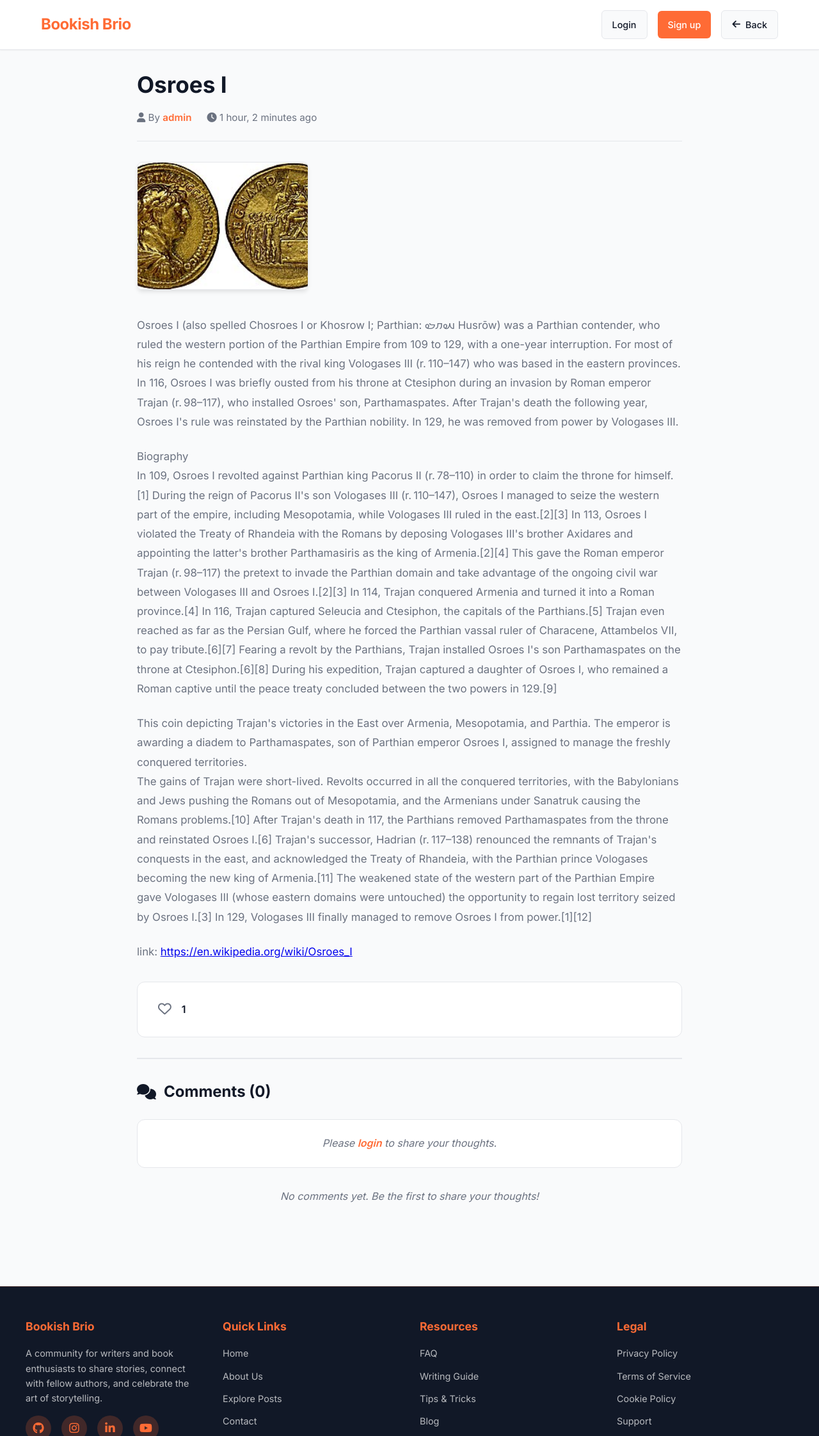
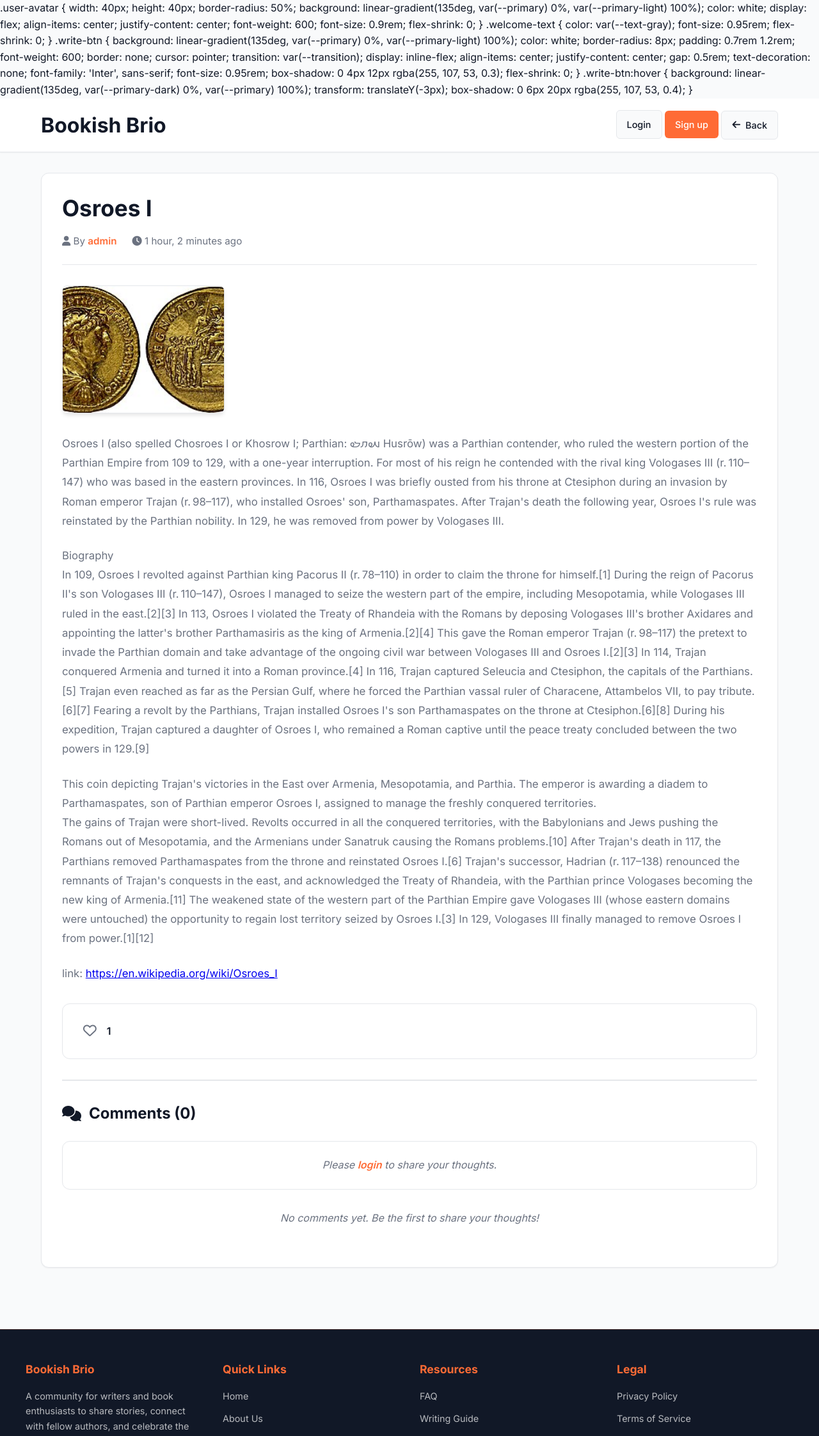
Before and after one commit to SmitBdangar/Bookish-Brio, a Django app: page /post/1/ in a window 1280 px wide. Shown: the top 2244 px of the page at 64% size. Run offline with Django 5.2, Linux system fonts and the light colour scheme; data comes from the database, SQL or seed files in the repository; data that the repository does not hold is empty.

Commit message:
fix the containe size

```diff
--- a/home/templates/home/post_detail.html
+++ b/home/templates/home/post_detail.html
@@ -1,4 +1,48 @@
-{% load static %}
+.user-avatar {
+            width: 40px;
+            height: 40px;
+            border-radius: 50%;
+            background: linear-gradient(135deg, var(--primary) 0%, var(--primary-light) 100%);
+            color: white;
+            display: flex;
+            align-items: center;
+            justify-content: center;
+            font-weight: 600;
+            font-size: 0.9rem;
+            flex-shrink: 0;
+        }
+
+        .welcome-text {
+            color: var(--text-gray);
+            font-size: 0.95rem;
+            flex-shrink: 0;
+        }
+
+        .write-btn {
+            background: linear-gradient(135deg, var(--primary) 0%, var(--primary-light) 100%);
+            color: white;
+            border-radius: 8px;
+            padding: 0.7rem 1.2rem;
+            font-weight: 600;
+            border: none;
+            cursor: pointer;
+            transition: var(--transition);
+            display: inline-flex;
+            align-items: center;
+            justify-content: center;
+            gap: 0.5rem;
+            text-decoration: none;
+            font-family: 'Inter', sans-serif;
+            font-size: 0.95rem;
+            box-shadow: 0 4px 12px rgba(255, 107, 53, 0.3);
+            flex-shrink: 0;
+        }
+
+        .write-btn:hover {
+            background: linear-gradient(135deg, var(--primary-dark) 0%, var(--primary) 100%);
+            transform: translateY(-3px);
+            box-shadow: 0 6px 20px rgba(255, 107, 53, 0.4);
+        }{% load static %}
 <!DOCTYPE html>
 <html lang="en">
 
@@ -75,30 +119,6 @@
             gap: 1rem;
         }
 
-        .logo-section {
-            display: flex;
-            align-items: center;
-            gap: 0.75rem;
-            flex-shrink: 0;
-            min-width: fit-content;
-        }
-
-        .logo-section h1 {
-            font-size: 1.5rem;
-            font-weight: 700;
-            color: var(--primary);
-            letter-spacing: -0.5px;
-            white-space: nowrap;
-        }
-
-        .nav-right {
-            display: flex;
-            align-items: center;
-            gap: 1rem;
-            flex-shrink: 0;
-            margin-left: auto;
-        }
-
         .btn {
             padding: 0.625rem 1rem;
             border-radius: 0.5rem;
@@ -114,6 +134,7 @@
             gap: 0.5rem;
             white-space: nowrap;
             font-family: 'Inter', sans-serif;
+            flex-shrink: 0;
         }
 
         .btn-primary {
@@ -145,10 +166,18 @@
         /* Main Content */
         .main-content {
             flex: 1;
-            max-width: 900px;
+            max-width: 1200px;
             width: 100%;
             margin: 0 auto;
             padding: 2rem 1.5rem;
+        }
+
+        .post-container {
+            background: var(--bg-white);
+            border-radius: 0.75rem;
+            padding: 2rem;
+            box-shadow: var(--shadow-sm);
+            border: 1px solid var(--border-light);
         }
 
         /* Alerts */
@@ -702,13 +731,11 @@
 
                 <div class="nav-right">
                     {% if user.is_authenticated %}
-                    <a href="{% url 'add_post' %}" class="btn" style="background: linear-gradient(135deg, var(--primary) 0%, var(--primary-light) 100%); color: white; padding: 0.7rem 1.2rem; font-weight: 600; border-radius: 6px; box-shadow: 0 4px 12px rgba(255, 107, 53, 0.3); text-decoration: none; display: inline-flex; align-items: center; gap: 0.5rem; transition: var(--transition);" onmouseover="this.style.transform='translateY(-3px)'; this.style.boxShadow='0 6px 20px rgba(255, 107, 53, 0.4)'; this.style.background='linear-gradient(135deg, var(--primary-dark) 0%, var(--primary) 100%)';" onmouseout="this.style.transform='translateY(0)'; this.style.boxShadow='0 4px 12px rgba(255, 107, 53, 0.3)'; this.style.background='linear-gradient(135deg, var(--primary) 0%, var(--primary-light) 100%)';">
+                    <a href="{% url 'add_post' %}" class="btn" style="background: linear-gradient(135deg, var(--primary) 0%, var(--primary-light) 100%); color: white; padding: 0.7rem 1.2rem; font-weight: 600; border-radius: 6px; box-shadow: 0 4px 12px rgba(255, 107, 53, 0.3); text-decoration: none; display: inline-flex; align-items: center; gap: 0.5rem; transition: var(--transition); flex-shrink: 0;" onmouseover="this.style.transform='translateY(-3px)'; this.style.boxShadow='0 6px 20px rgba(255, 107, 53, 0.4)'; this.style.background='linear-gradient(135deg, var(--primary-dark) 0%, var(--primary) 100%)';" onmouseout="this.style.transform='translateY(0)'; this.style.boxShadow='0 4px 12px rgba(255, 107, 53, 0.3)'; this.style.background='linear-gradient(135deg, var(--primary) 0%, var(--primary-light) 100%)';">
                         Write Post
                     </a>
-                    <div style="display: flex; align-items: center; gap: 1rem;">
-                        <div style="width: 40px; height: 40px; border-radius: 50%; background: linear-gradient(135deg, var(--primary) 0%, var(--primary-light) 100%); color: white; display: flex; align-items: center; justify-content: center; font-weight: 600; font-size: 0.9rem;">{{ user.username|first|upper }}</div>
-                        <span style="color: var(--text-gray); font-size: 0.95rem;">{{ user.username }}</span>
-                    </div>
+                    <div style="width: 40px; height: 40px; border-radius: 50%; background: linear-gradient(135deg, var(--primary) 0%, var(--primary-light) 100%); color: white; display: flex; align-items: center; justify-content: center; font-weight: 600; font-size: 0.9rem; flex-shrink: 0;">{{ user.username|first|upper }}</div>
+                    <span style="color: var(--text-gray); font-size: 0.95rem; flex-shrink: 0;">{{ user.username }}</span>
                     <a href="{% url 'profile' %}" class="btn btn-secondary" onmouseover="this.style.transform='translateY(-2px)';" onmouseout="this.style.transform='translateY(0)';">
                         Profile
                     </a>
@@ -745,6 +772,7 @@
             </div>
             {% endif %}
 
+            <div class="post-container">
                 <div class="post-header">
                     <h2 class="post-title">{{ post.title }}</h2>
                     <div class="post-meta">
@@ -856,6 +884,7 @@
                     {% endfor %}
                 </div>
             </div>
+        </div>
 
         <footer class="footer">
             <div class="footer-content">
```
Lines whose indentation alone changed are shown as unchanged.
